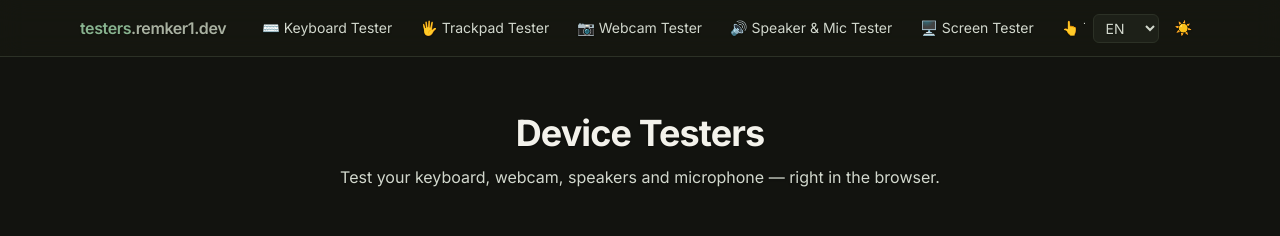
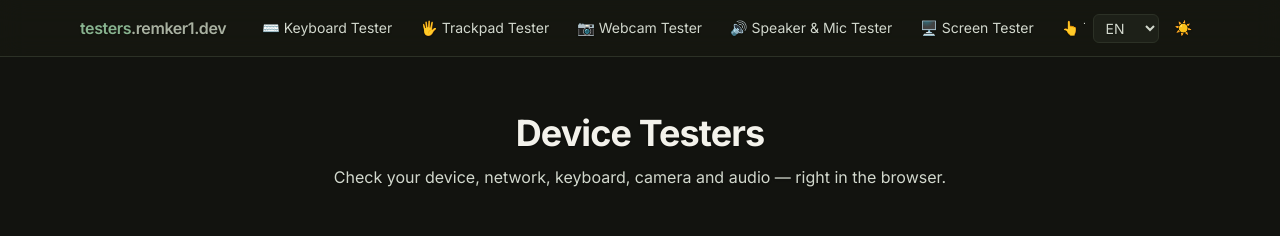
Before and after one commit to remker1/PersonalWeb, a React (Vite) app: page /testers in a window 1280 px wide. Shown: the top 236 px of the page. Built offline with nearby package versions, Linux system fonts and the light colour scheme.

Commit message:
Refresh device tester homepage copy

```diff
--- a/src/pages/testers/testersUtils.js
+++ b/src/pages/testers/testersUtils.js
@@ -16,7 +16,7 @@ export const IS_MAC =
 const dict = {
   en: {
     siteTitle: "Device Testers",
-    tagline: "Test your keyboard, webcam, speakers and microphone — right in the browser.",
+    tagline: "Check your device, network, keyboard, camera and audio — right in the browser.",
     privacy: "Everything runs locally in your browser. No audio, video or keystroke data ever leaves your device.",
     home: "Home",
     keyboard: "Keyboard Tester",
@@ -255,7 +255,7 @@ const dict = {
   },
   zh: {
     siteTitle: "设备测试工具",
-    tagline: "在浏览器里直接测试你的键盘、摄像头、扬声器和麦克风。",
+    tagline: "在浏览器里直接检查设备信息、网络、键盘、摄像头和音频。",
     privacy: "所有测试均在浏览器本地运行，任何音频、视频或按键数据都不会离开你的设备。",
     home: "首页",
     keyboard: "键盘测试",
@@ -487,7 +487,7 @@ const dict = {
   },
   fr: {
     siteTitle: "Testeurs d'appareils",
-    tagline: "Testez votre clavier, votre webcam, vos haut-parleurs et votre micro — directement dans le navigateur.",
+    tagline: "Vérifiez votre appareil, votre réseau, votre clavier, votre caméra et votre audio dans le navigateur.",
     privacy: "Tout s'exécute localement dans votre navigateur. Aucune donnée audio, vidéo ou de frappe ne quitte votre appareil.",
     home: "Accueil",
     keyboard: "Test du clavier",
```
